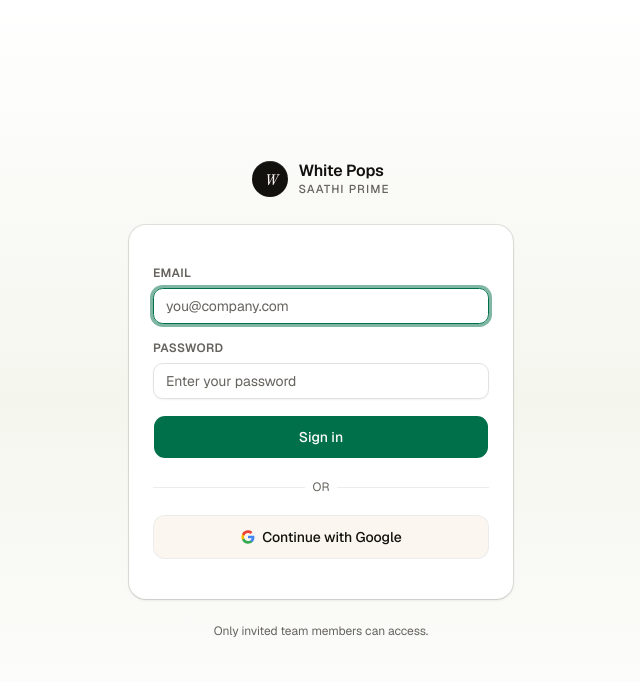
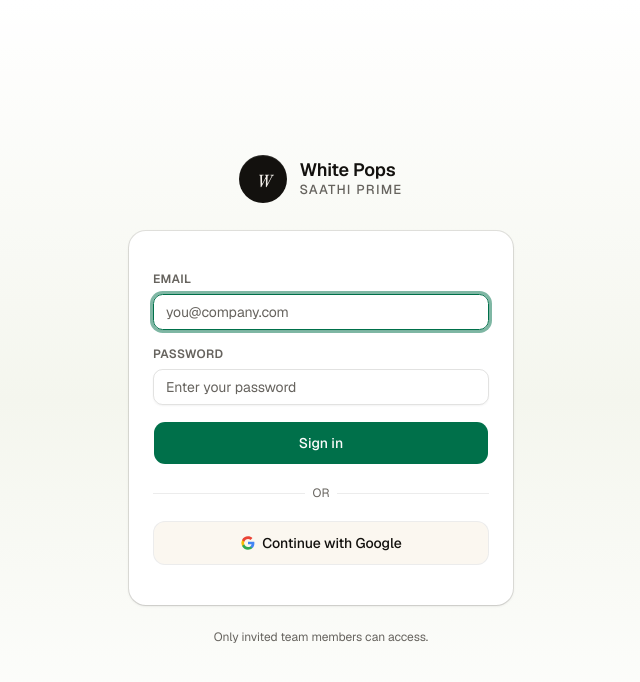
Before and after one commit to Doks23/CRM, a Next.js app: page /login in a window 1280 px wide. Shown: the top 682 px of the page, without its empty margins (319-959 px from the left). Built offline with nearby package versions, Linux system fonts and the light colour scheme; no server answers.

Commit message:
Increase logo/avatar display sizes: sidebar 36→48px, settings form 80→96px, my account 112→144px

```diff
--- a/src/components/app/brand-mark.tsx
+++ b/src/components/app/brand-mark.tsx
@@ -11,29 +11,29 @@
   logoUrl?: string | null;
 }) {
   return (
-    <div className={cn("flex items-center gap-2.5", className)}>
-      <div className="relative size-9 rounded-full overflow-hidden bg-[oklch(0.18_0.008_80)] grid place-items-center shrink-0 shadow-[inset_0_1px_0_rgba(255,255,255,0.10)]">
+    <div className={cn("flex items-center gap-3", className)}>
+      <div className="relative size-12 rounded-full overflow-hidden bg-[oklch(0.18_0.008_80)] grid place-items-center shrink-0 shadow-[inset_0_1px_0_rgba(255,255,255,0.10)]">
         {logoUrl ? (
           <Image
             src={logoUrl}
             alt="Logo"
             fill
-            sizes="36px"
+            sizes="48px"
             className="object-cover"
             priority
           />
         ) : (
-          <span className="serif italic text-[oklch(0.96_0.008_80)] text-[21px] leading-none -tracking-[0.5px] pointer-events-none">
+          <span className="serif italic text-[oklch(0.96_0.008_80)] text-[24px] leading-none -tracking-[0.5px] pointer-events-none">
             w
           </span>
         )}
       </div>
       {withWordmark && (
         <div className="leading-tight">
-          <div className="text-[16px] font-semibold -tracking-[0.01em]">
+          <div className="text-[18px] font-semibold -tracking-[0.01em]">
             White Pops
           </div>
-          <div className="text-[11.5px] font-medium tracking-[0.10em] uppercase text-muted-foreground mt-px">
+          <div className="text-[13px] font-medium tracking-[0.10em] uppercase text-muted-foreground mt-px">
             Saathi Prime
           </div>
         </div>
--- a/src/components/ui/avatar-upload.tsx
+++ b/src/components/ui/avatar-upload.tsx
@@ -14,10 +14,10 @@
 }
 
 const sizeClasses = {
-  sm: "size-10 text-sm",
-  md: "size-14 text-xl",
-  lg: "size-20 text-3xl",
-  xl: "size-28 text-4xl",
+  sm: "size-12 text-sm",
+  md: "size-16 text-xl",
+  lg: "size-24 text-3xl",
+  xl: "size-36 text-4xl",
 };
 
 export function AvatarUpload({
```
